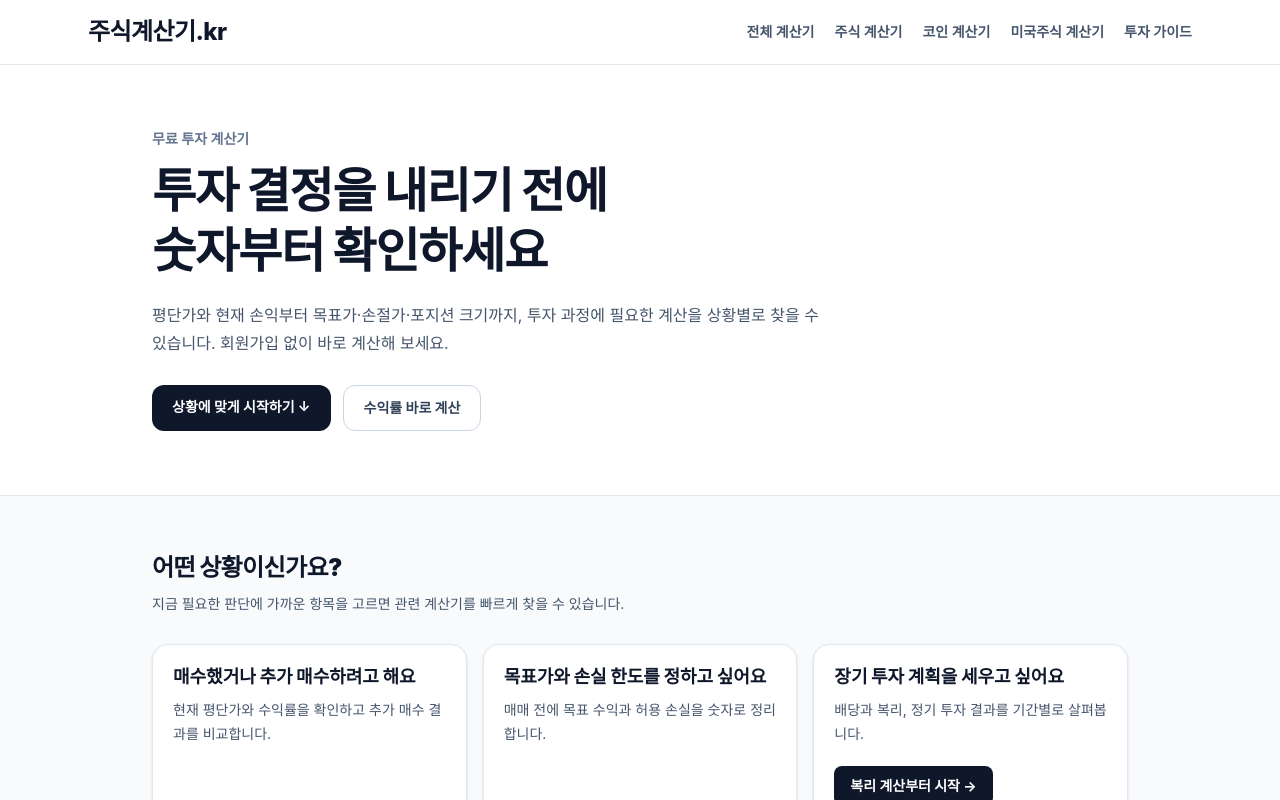
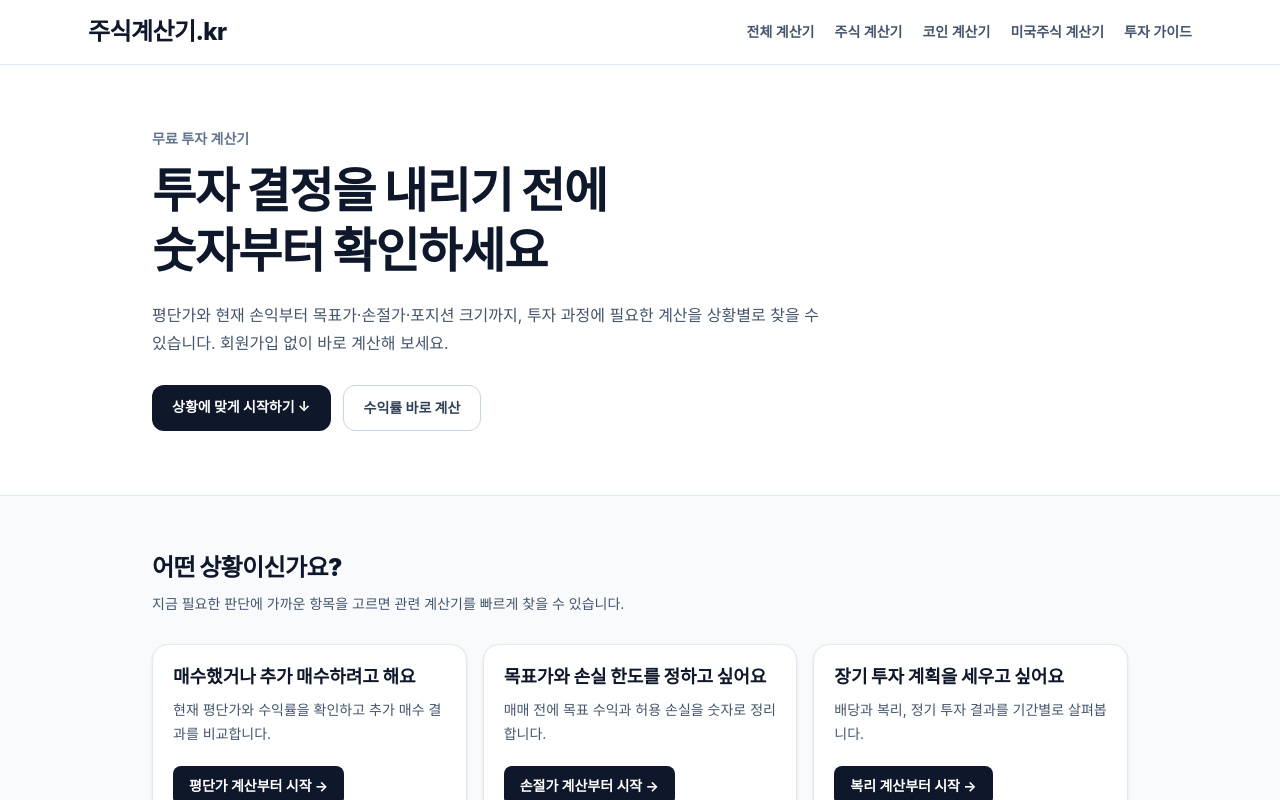
Before and after one commit to YG-coder/stock-calculator, a Next.js app: page / in a window 1280 px wide. Shown: the top 800 px of the page. Built offline with nearby package versions, Linux system fonts and the light colour scheme.

Commit message:
fix(home): 상황별 카드 버튼 정렬 통일

```diff
--- a/src/app/page.tsx
+++ b/src/app/page.tsx
@@ -120,7 +120,7 @@ export default function HomePage() {
               return (
                 <article key={group.title} className="flex flex-col rounded-2xl border border-slate-200 bg-white p-5 shadow-sm">
                   <h3 className="text-lg font-black leading-snug">{group.title}</h3>
-                  <p className="mt-2 grow text-sm leading-6 text-slate-600">{group.description}</p>
+                  <p className="mt-2 text-sm leading-6 text-slate-600 md:min-h-12">{group.description}</p>
                   <Link href={primary.href} className="mt-5 inline-flex w-fit items-center rounded-lg bg-slate-900 px-4 py-2.5 text-sm font-bold text-white transition hover:bg-slate-700">
                     {primary.label} 계산부터 시작 →
                   </Link>
```
